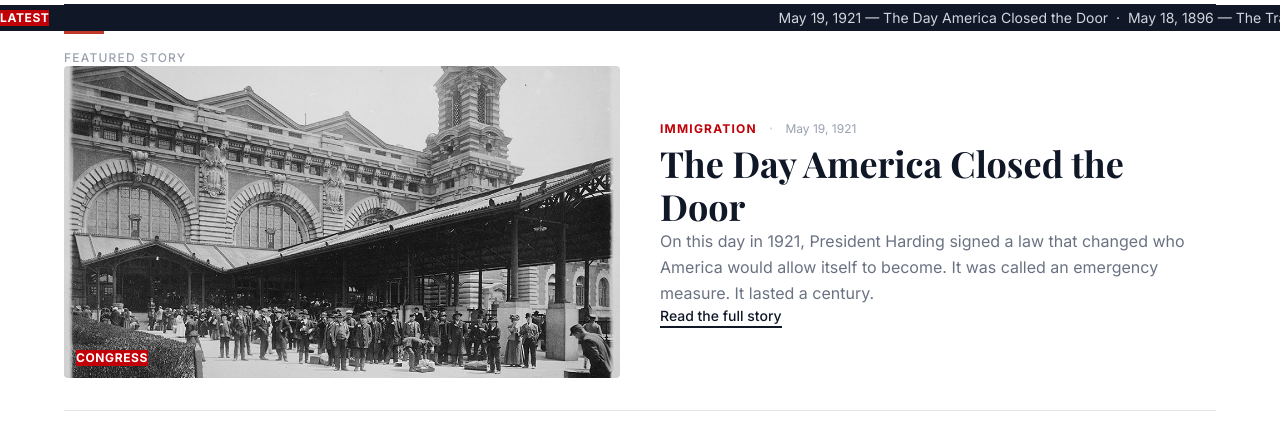
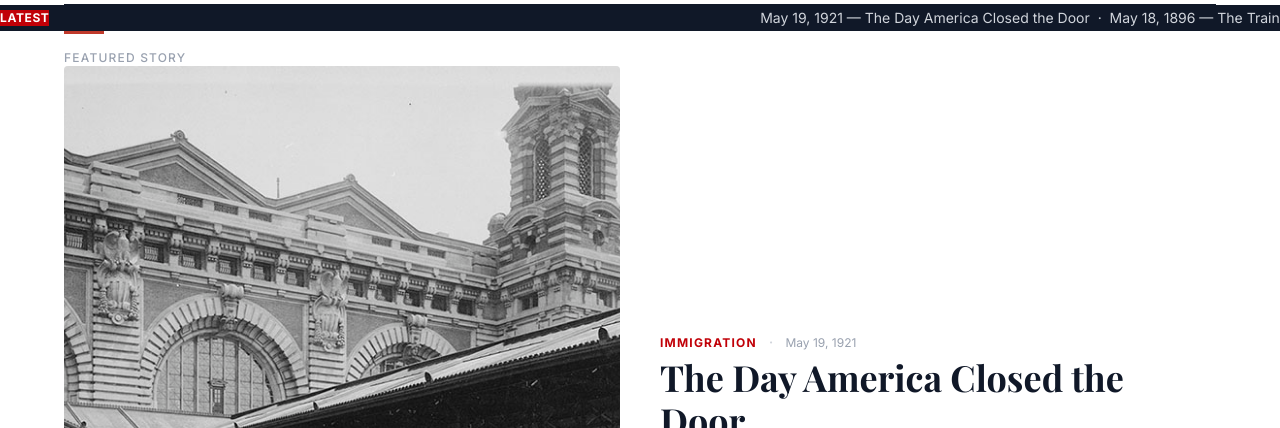
Before and after one commit to bradley77/history-today, a Next.js app: page / in a window 1280 px wide. Shown: the part 219-647 px from the top of the page. Built offline with nearby package versions, Linux system fonts and the light colour scheme; a web font is replaced by a local one.

Commit message:
Korematsu photo issue

```diff
--- a/app/page.js
+++ b/app/page.js
@@ -57,12 +57,12 @@ export default async function Home() {
             <div className="accent-line"></div>
             <p className="text-xs uppercase tracking-widest text-gray-400 mb-6 font-medium">Featured Story</p>
             <Link href={`/articles/${featured.slug}`} className="grid grid-cols-1 md:grid-cols-2 gap-10 items-center article-card cursor-pointer group">
-              <div className="aspect-video rounded-sm overflow-hidden relative bg-gray-100">
+              <div className="aspect-[3/4] rounded-sm overflow-hidden relative bg-gray-100">
                 <img
                   src={`/images/${featured.slug}.jpg`}
                   alt={featured.title}
                   className="w-full h-full object-cover"
-                  style={{objectPosition: '50% 15%'}}
+                  style={{objectPosition: 'top'}}
                 />
                 <div className="absolute bottom-3 left-3 bg-red-700 text-white text-xs px-2 py-1 uppercase tracking-wider font-bold">
                   {featured.tag}
```
